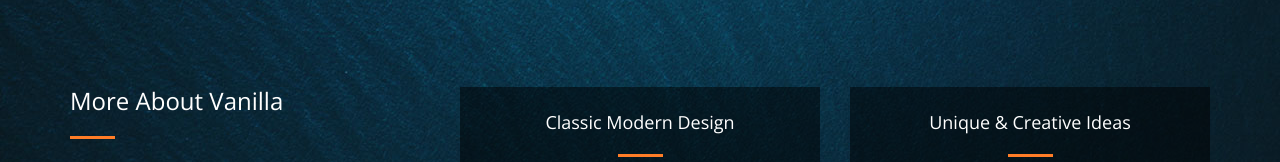
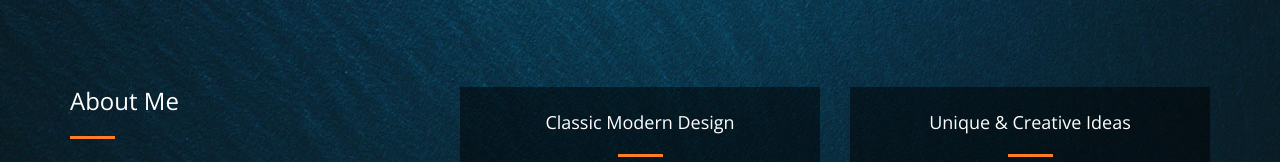
Before and after one commit to Syifa1710/nafia.room, a plain HTML site: page index.html in a window 1280 px wide. Shown: the part 833-995 px from the top of the page. Drawn offline with nearby package versions, Linux system fonts and the light colour scheme; files whose address does not match are found by name.

Commit message:
Update paragraf html

```diff
--- a/index.html
+++ b/index.html
@@ -52,7 +52,7 @@ https://templatemo.com/tm-526-vanilla
             <div class="row">
                 <div class="col-md-4">
                     <div class="left-text">
-                        <h4>More About Vanilla</h4>
+                        <h4>About Me</h4>
                         <div class="line-dec"></div>
                         <p>Vanilla is free HTML CSS template with Bootstrap v4.2.1 and you can apply this theme for your sites.
                         Please share our <a rel="nofollow" href="https://templatemo.com">website</a> to your friends or collegues. Thank you.</p>
@@ -341,4 +341,5 @@ https://templatemo.com/tm-526-vanilla
     </script>
 
 </body>
+
 </html>
```
